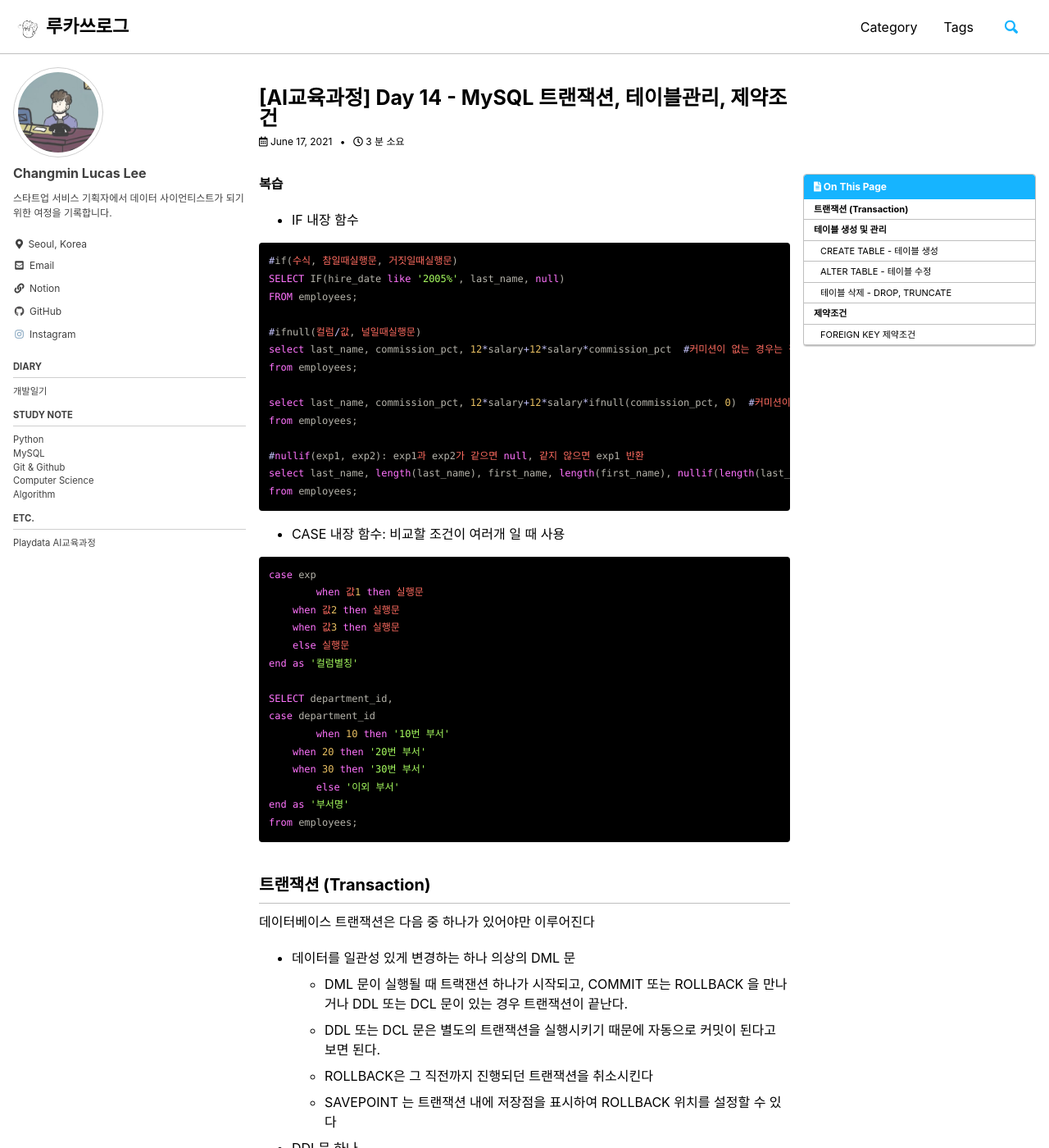
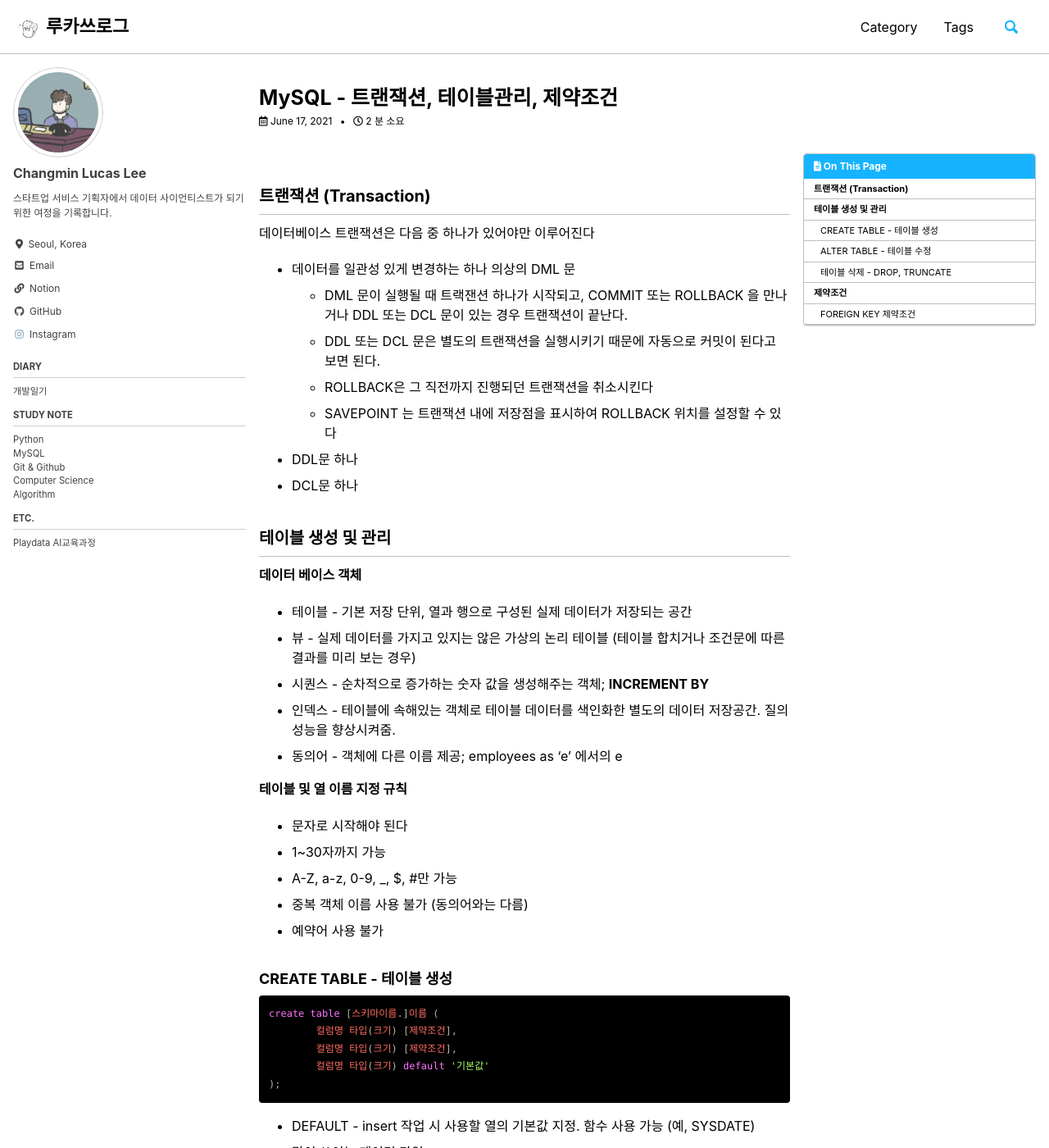
Before and after one commit to lucathree/lucathree.github.io, a Jekyll site: the page built from _posts/2021/2021-06-17-day14.md, in a window 1280 px wide and 1400 px high. Shown: the whole window at 82% size. Built offline with Jekyll 4.4.1, drawn with Linux system fonts in a browser that asks for light colours; cached includes are drawn as plain includes; comment, search, counter and statistics services are not loaded; some of the changed text lies outside the part shown.

Commit message:
Update 2021-06-17-day14.md

````diff
--- a/_posts/2021/2021-06-17-day14.md
+++ b/_posts/2021/2021-06-17-day14.md
@@ -1,61 +1,19 @@
 ---
-title: "[AI교육과정] Day 14 - MySQL 트랜잭션, 테이블관리, 제약조건"
+title: "MySQL - 트랜잭션, 테이블관리, 제약조건"
 layout: single
 author_profile: true
 read_time: true
 related: true
 categories:
+- MySQL
+tags:
 - Study Note
-tags:
-- 공부기록
+- 플레이데이터
 - 인공지능SW개발자과정
 - MySQL
 toc: true
 toc_sticky: true
 ---
-
-
-**복습**
-
-- IF 내장 함수
-
-```sql
-#if(수식, 참일때실행문, 거짓일때실행문)
-SELECT IF(hire_date like '2005%', last_name, null)
-FROM employees;
-
-#ifnull(컬럼/값, 널일때실행문)
-select last_name, commission_pct, 12*salary+12*salary*commission_pct  #커미션이 없는 경우는 값이 널이 되어버린다
-from employees;
-
-select last_name, commission_pct, 12*salary+12*salary*ifnull(commission_pct, 0)  #커미션이 없는 경우 0을 곱한다
-from employees;
-
-#nullif(exp1, exp2): exp1과 exp2가 같으면 null, 같지 않으면 exp1 반환
-select last_name, length(last_name), first_name, length(first_name), nullif(length(last_name), length(first_name))
-from employees;
-```
-
-- CASE 내장 함수: 비교할 조건이 여러개 일 때 사용
-
-```sql
-case exp
-	when 값1 then 실행문
-    when 값2 then 실행문
-    when 값3 then 실행문
-    else 실행문
-end as '컬럼별칭'
-
-SELECT department_id,
-case department_id
-	when 10 then '10번 부서'
-    when 20 then '20번 부서'
-    when 30 then '30번 부서'
-	else '이외 부서'
-end as '부서명'
-from employees;
-```
-
 
 
 ## 트랜잭션 (Transaction)
````
